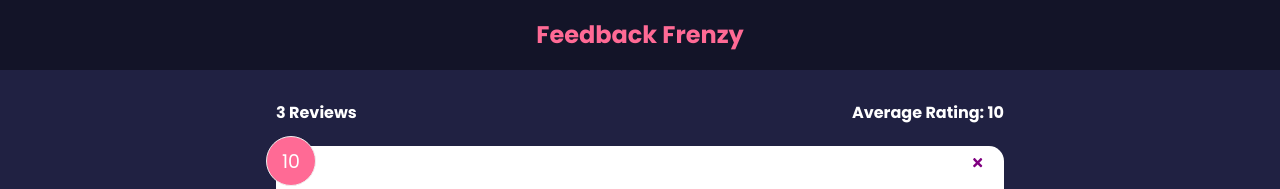
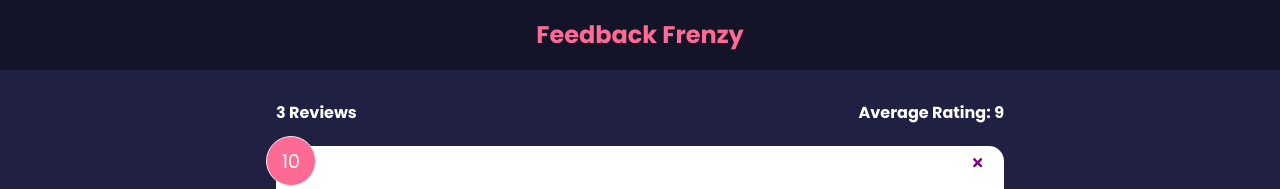
Before and after one commit to junaidapdev/feedback-frenzy, a React (Create React App) app: page / in a window 1280 px wide. Shown: the top 189 px of the page. Built offline with nearby package versions, Linux system fonts and the light colour scheme.

Commit message:
Feedback Stats added

```diff
--- a/src/components/FeedbackStats.jsx
+++ b/src/components/FeedbackStats.jsx
@@ -1,16 +1,25 @@
 import React from 'react'
+import PropTypes from 'prop-types'
 
 const FeedbackStats = ({feedback}) => {
 
 
+ let average = feedback.reduce((acc, cur) => {
+    return acc + cur.rating
+ }, 0) / feedback.length
 
+ average = average.toFixed(1).replace(/[.,]0$/,'')
 
   return (
     <div className='feedback-stats'>
         <h4>{feedback.length} Reviews</h4>
-        <h4>Average Rating: 10</h4>
+        <h4>Average Rating: {isNaN(average) ? 0 : average}</h4>
     </div>
   )
 }
 
+FeedbackStats.propTypes = {
+    feedback: PropTypes.array.isRequired
+}
+
 export default FeedbackStats
```
